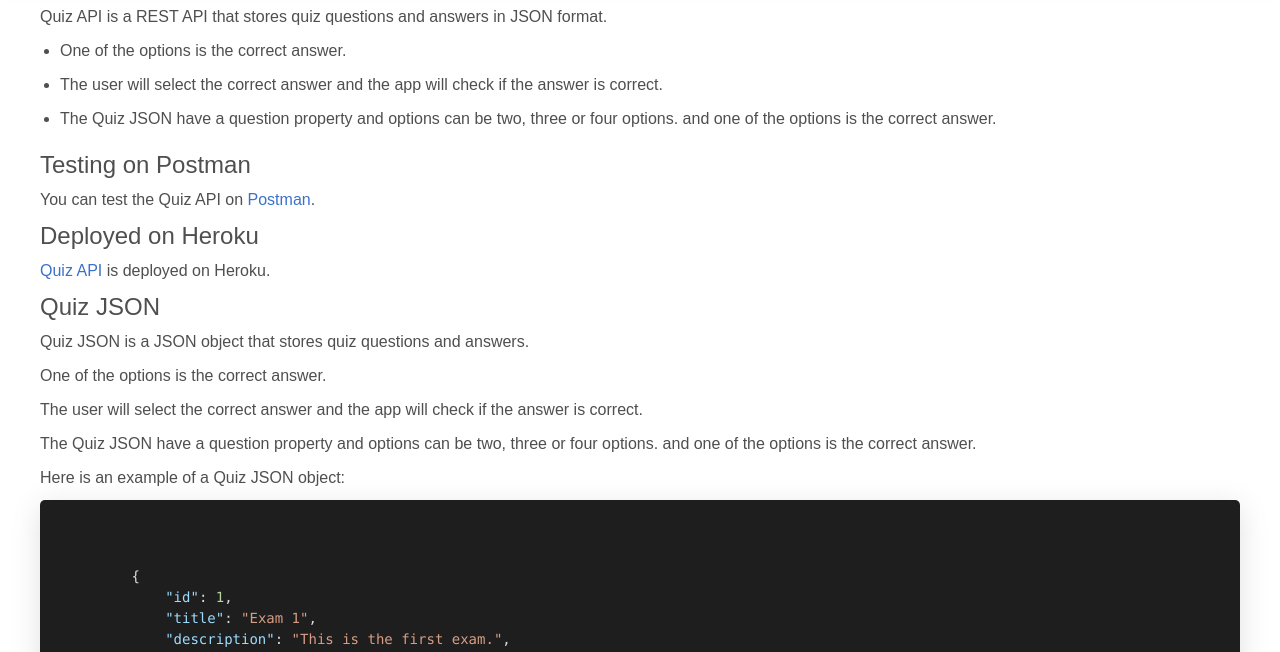
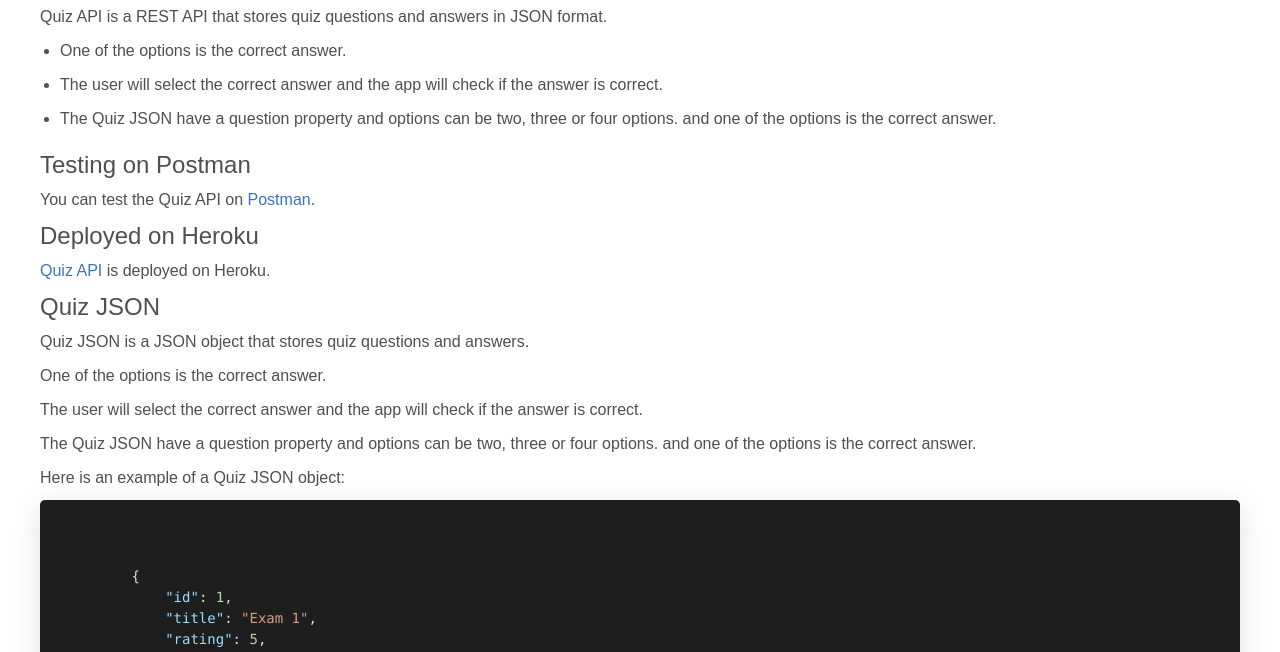
Before and after one commit to bilalmohib/ApiMySQLDevTest, a website: page index.html in a window 1280 px wide. Shown: the part 146-798 px from the top of the page. Drawn offline with nearby package versions, Linux system fonts and the light colour scheme.

Commit message:
Quiz API developing

```diff
--- a/index.html
+++ b/index.html
@@ -271,6 +271,7 @@
         {
             "id": 1,
             "title": "Exam 1",
+            "rating": 5,
             "description": "This is the first exam.",
             "isActivated": true,
             "created_at": "2020-05-01T00:00:00.000Z",
```
